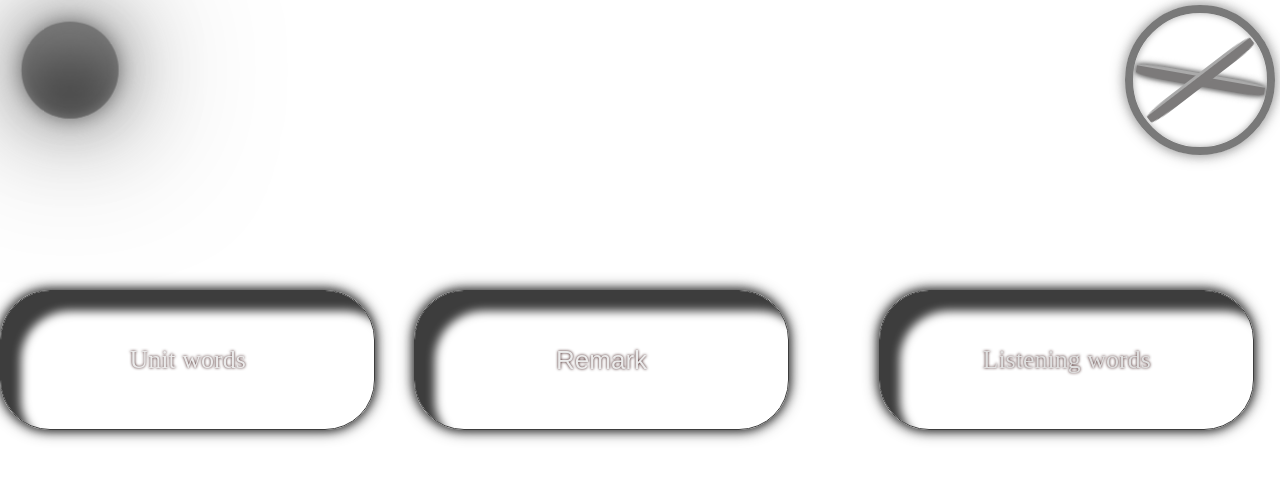
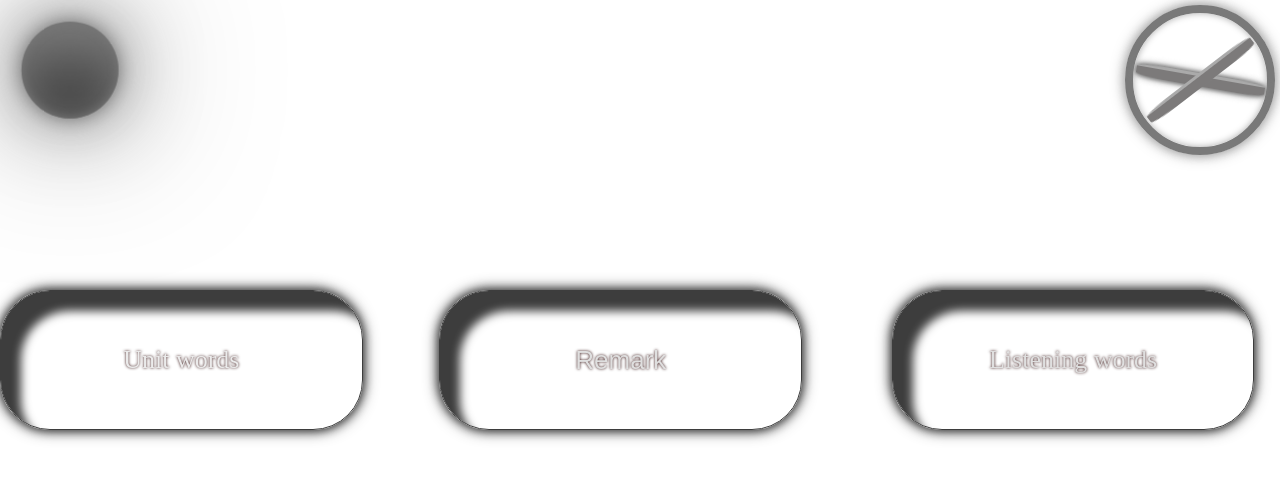
Before and after one commit to developer0071/16.30, a plain HTML site: page index.html in a window 1280 px wide. Drawn offline with Linux system fonts and the light colour scheme.

Commit message:
Update index.html

```diff
--- a/index.html
+++ b/index.html
@@ -12,7 +12,7 @@
         </button>
         <button class="dark" onclick="location.href='index light.html'"></button>
         <a href="https://developer0071.github.io/Units/" class="btn1" >Unit words</a>
-        <button class="btn3" onclick="location.href='remark.html'">Remark</button>
+        <button class="btn2" onclick="location.href='remark.html'">Remark</button>
         <a href="https://developer0071.github.io/listenings/" class="btn2" >Listening words</a>
     </body>
 </html>
```
